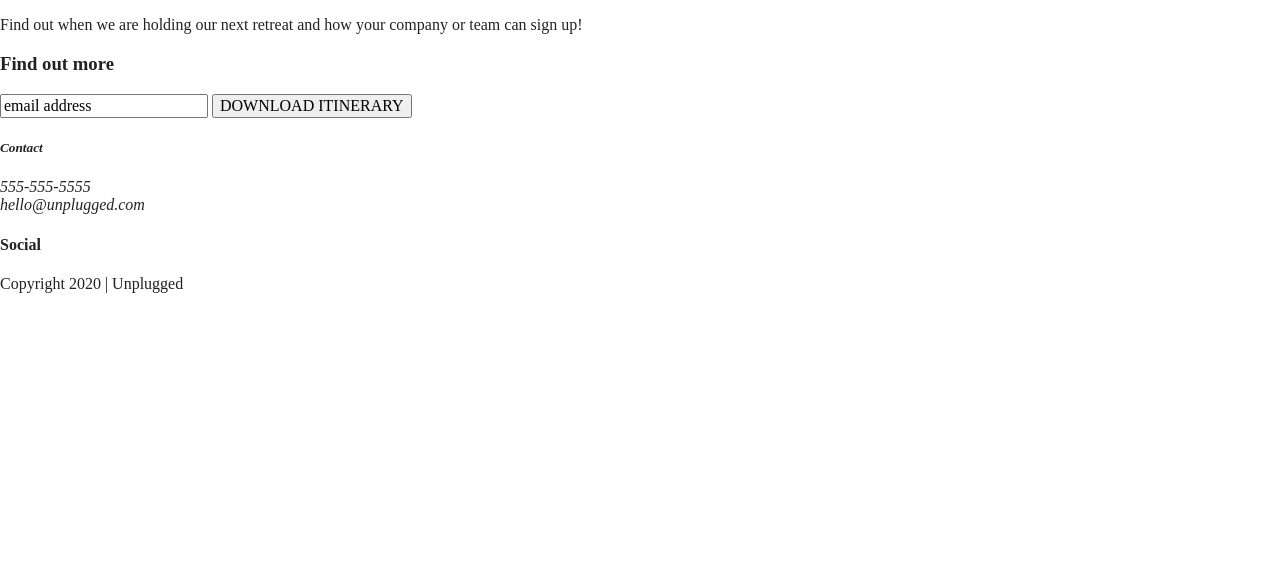
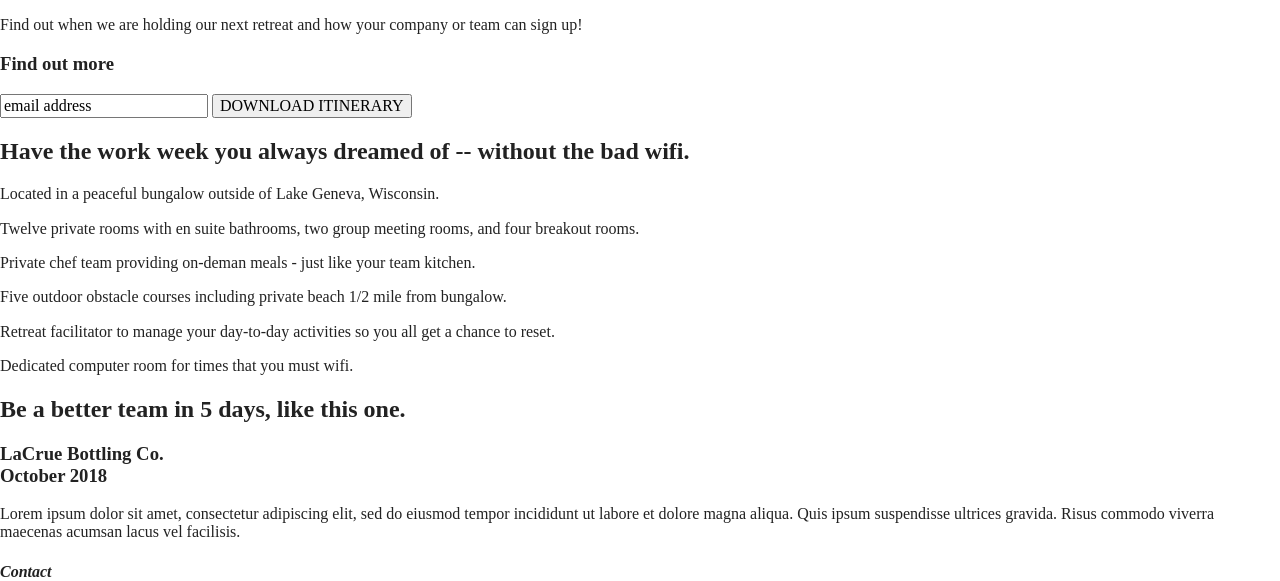
Before and after one commit to byamysharp/coding-responsive-websites, a website built with Parcel: page 206-unplugged/index.html in a window 1280 px wide. Shown: the part 219-800 px from the top of the page. Built offline with nearby package versions, Linux system fonts and the light colour scheme.

Commit message:
added features and forms content to main section

```diff
--- a/206-unplugged/index.html
+++ b/206-unplugged/index.html
@@ -41,7 +41,7 @@
 
   <main>
 
-    <section class="hero-image">
+    <section class="hero-area">
       <div class="content-wrapper">
         <h1>Retreat from the desk, return refreshed.</h1>
       </div>
@@ -63,14 +63,52 @@
       </div>
     </aside>
 
-    <section id="general-info">
-      <div class=""
+    <section id="features">
+      <div class="content-wrapper">
+        <h2>Have the work week you always dreamed of -- without the bad wifi.</h2>
+        <div class="features-items">
+          <article>
+            <p class="fontawesome-icon"></p>
+            <p class="features-item-description">Located in a peaceful bungalow outside of Lake Geneva, Wisconsin.<p>
+          </article>
+          <article>
+            <p class="fontawesome-icon"></p>
+            <p class="features-item-description">Twelve private rooms with en suite bathrooms, two group meeting rooms, and four breakout rooms.<p>
+          </article>
+          <article>
+            <p class="fontawesome-icon"></p>
+            <p class="features-item-description">Private chef team providing on-deman meals - just like your team kitchen.<p>
+          </article>
+          <article>
+            <p class="fontawesome-icon"></p>
+            <p class="features-item-description">Five outdoor obstacle courses including private beach 1/2 mile from bungalow.<p>
+          </article>
+          <article>
+            <p class="fontawesome-icon"></p>
+            <p class="features-item-description">Retreat facilitator to manage your day-to-day activities so you all get a chance to reset.<p>
+          </article>
+          <article>
+            <p class="fontawesome-icon"></p>
+            <p class="features-item-description">Dedicated computer room for times that you must wifi.<p>
+          </article>
+        </div>
+      </div>
     </section>
-    <section id="previous-retreats">
 
+    <section class="reviews">
+      <div class="content-wrapper">
+        <h2>Be a better team in 5 days, like this one.</h2>
+        <article>
+          <div class="review-text">
+            <h3>
+              LaCrue Bottling Co.<br>
+              October 2018
+            </h3>
+            <p>Lorem ipsum dolor sit amet, consectetur adipiscing elit, sed do eiusmod tempor incididunt ut labore et dolore magna aliqua. Quis ipsum suspendisse ultrices gravida. Risus commodo viverra maecenas acumsan lacus vel facilisis.</p>
+          </div>
+        </article>
+      </div>
     </section>
-    <aside>
-    </aside>
 
   </main>
 
@@ -78,7 +116,7 @@
     <div class="content-wrapper">
       <div class="footer-content">
         <address class="contact">
-          <h5>Contact</h5>
+          <h4>Contact</h4>
           <p>
             555-555-5555<br>
             hello@unplugged.com
```
